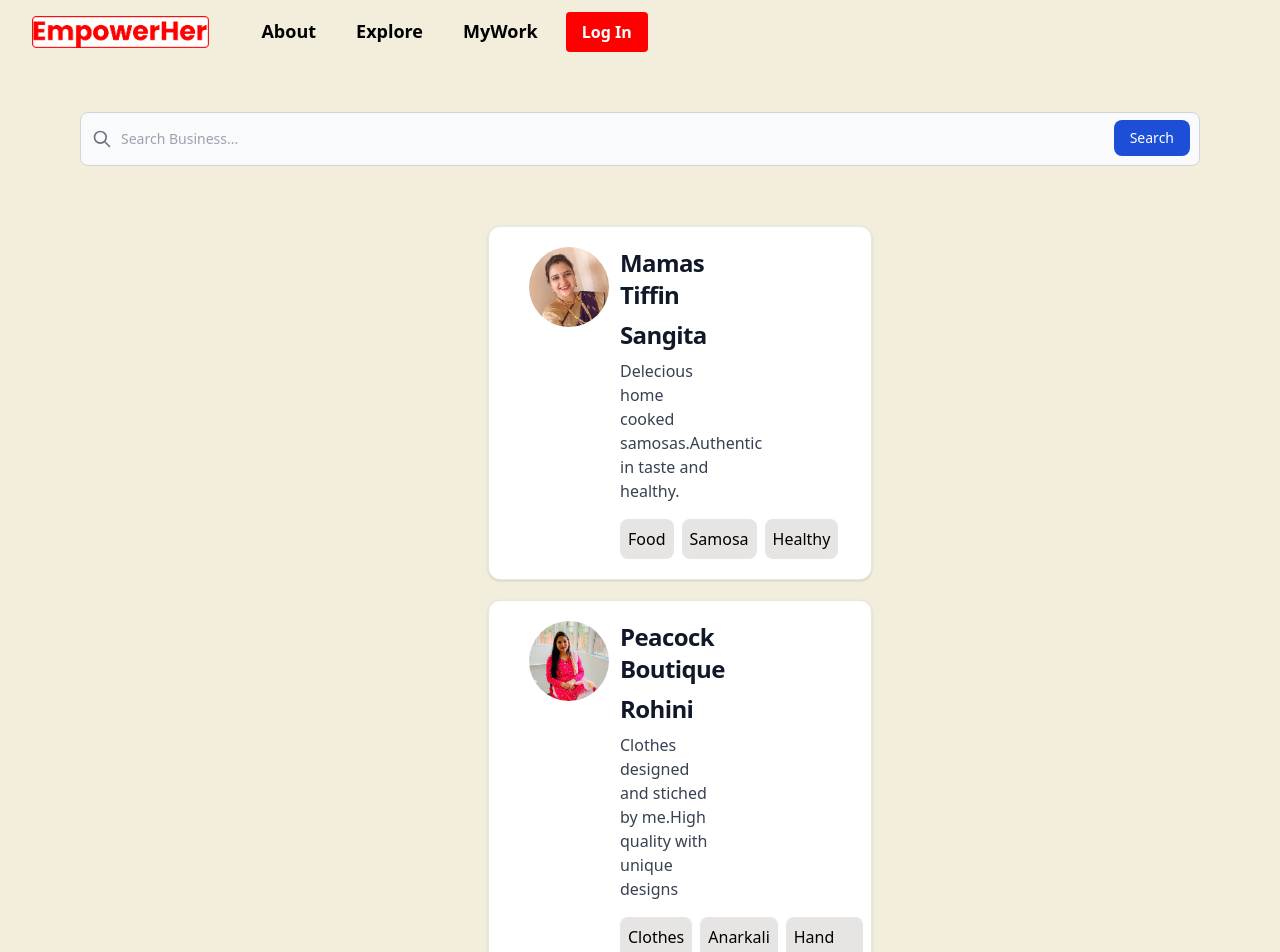
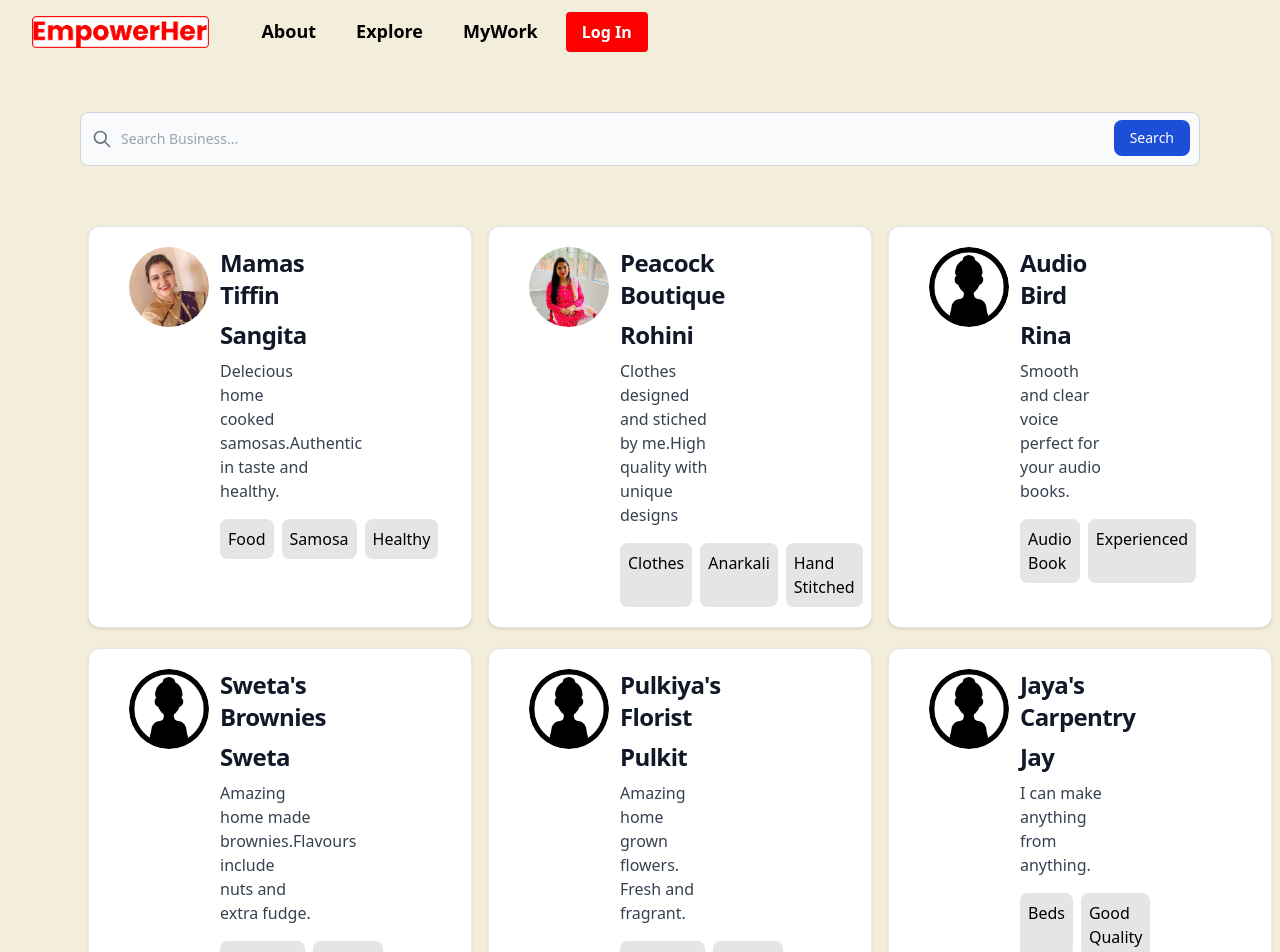
Before and after one commit to Sidsha242/hack_proj, a React (Create React App) app in the folder client/: page /explore in a window 1280 px wide. Shown: the top 952 px of the page. Built offline with nearby package versions, Linux system fonts and the light colour scheme.

Commit message:
Flex-wrap

```diff
--- a/client/src/Components/ExploreCard.js
+++ b/client/src/Components/ExploreCard.js
@@ -5,7 +5,7 @@ import React from 'react'
 const ExploreCard = (props) => {
     return (
         <a href="#" class="block container mx-auto rounded-xl mt-5 w-96 max-w-sm pl-10 pr-10 pt-5 pb-5 bg-white border border-gray-200 rounded-lg shadow hover:bg-gray-100 dark:bg-gray-800 dark:border-gray-700 dark:hover:bg-gray-700">
-            <div className='grid grid-cols-2 mr-20 pr-10'>
+            <div className='flex flex-col grid grid-cols-2 mr-20 pr-10'>
                 <div>
                     <img
                         className="h-20 w-20 rounded-full"
--- a/client/src/Pages/Explore.js
+++ b/client/src/Pages/Explore.js
@@ -12,7 +12,7 @@ const Explore = () => {
             <div className='pt-12 pl-20 pr-20'>
                 <SearchBar setFilter={setFilter} />
             </div>
-            <div className='ml-20 pt-10 pb-20'>
+            <div className='ml-20 pt-10 pb-20 flex flex-wrap' >
                 {displayedData.map((id) => (
                     <ExploreCard key={id.id} comp_nam={id.comp_nam} name={id.nam} desc={id.desc} tag={id.tag} img={id.img} />
                 ))}
--- a/client/src/data.js
+++ b/client/src/data.js
@@ -32,13 +32,31 @@ const data = [
     },
     {
         "id": "4",
-        "comp_nam": "Swetas Brownies",
+        "comp_nam": "Sweta's Brownies",
         "nam": "Sweta",
         "desc": "Amazing home made brownies.Flavours include nuts and extra fudge.",
         "phone_num": 9372155822,
         "tag": ["Brownies", "Good Quality"],
         "img": img3,
     },
+    {
+        "id": "5",
+        "comp_nam": "Pulkiya's Florist",
+        "nam": "Pulkit",
+        "desc": "Amazing home grown flowers. Fresh and fragrant. ",
+        "phone_num": 9372155822,
+        "tag": ["Brownies", "Good Quality"],
+        "img": img3,
+    },
+    {
+        "id": "6",
+        "comp_nam": "Jaya's Carpentry",
+        "nam": "Jay",
+        "desc": "I can make anything from anything.",
+        "phone_num": 9372155822,
+        "tag": ["Beds", "Good Quality"],
+        "img": img3,
+    },
 ]
 
 
--- /dev/null
+++ b/package.json
@@ -0,0 +1,6 @@
+{
+  "dependencies": {
+    "autoprefixer": "^10.4.14",
+    "tailwindcss": "^3.2.7"
+  }
+}
```
Also changed, not shown: 1 other file (tests, documents, lock files or other folders).
